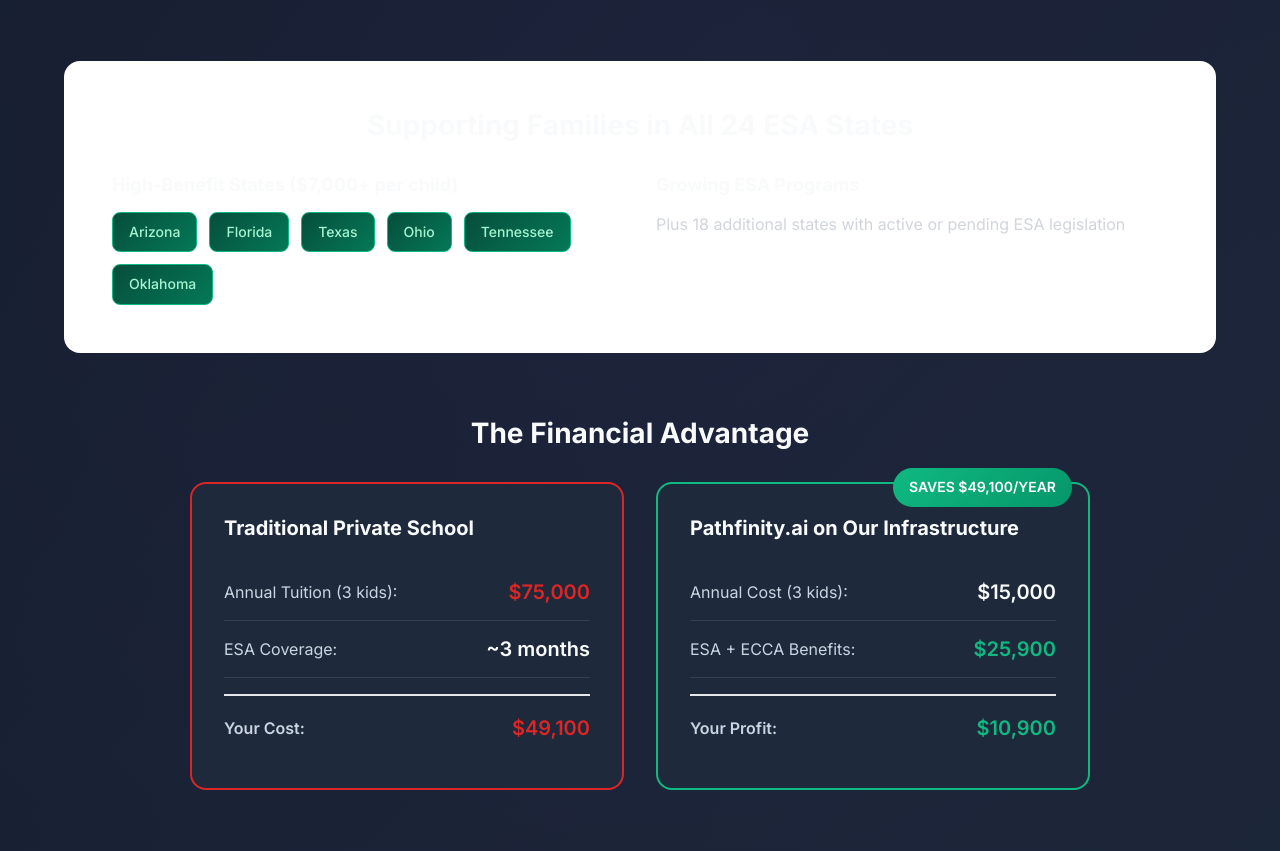
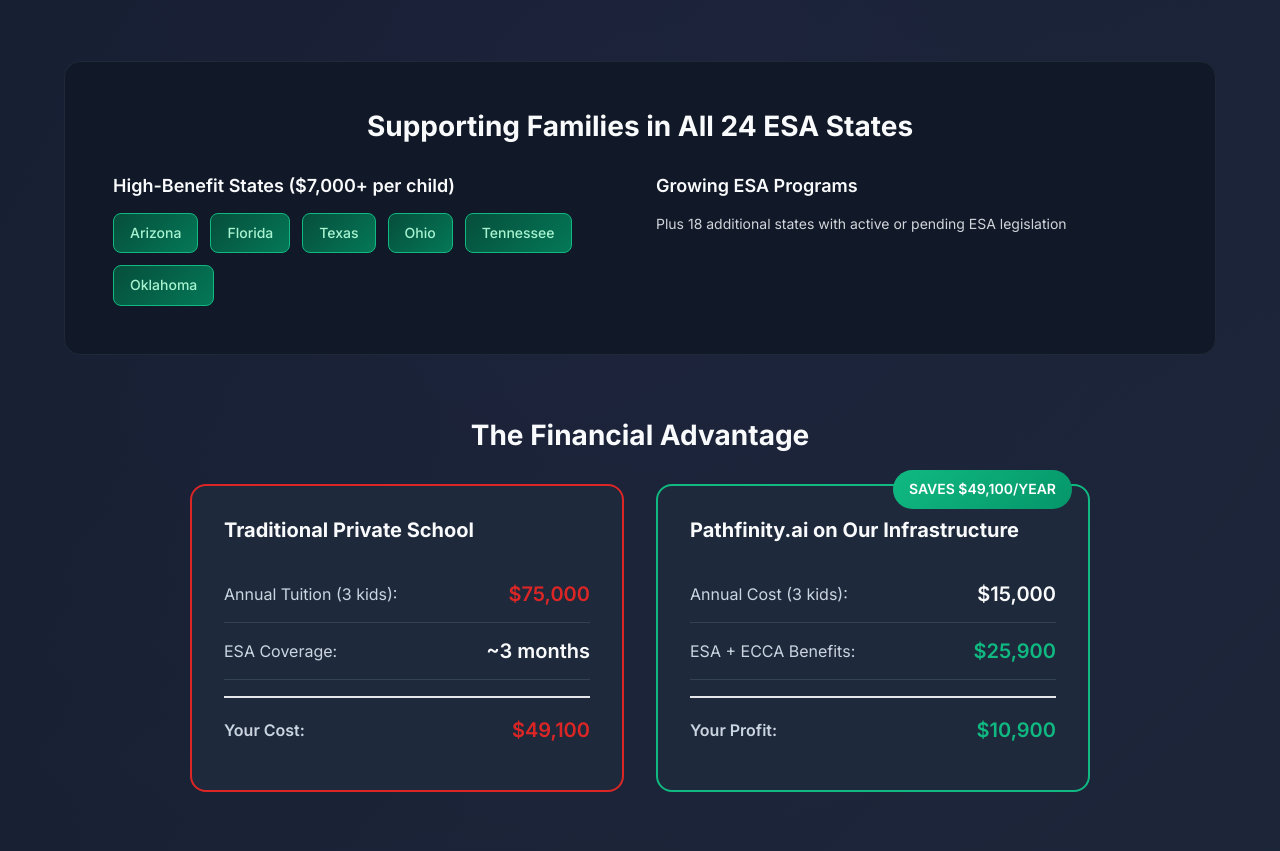
Before and after one commit to rosejohnson3923/esposure-website, a website: page index.html in a window 1280 px wide. Shown: the part 10191-11042 px from the top of the page. Drawn offline with Linux system fonts and the light colour scheme.

Commit message:
Fix: ESA states section now properly displays in dark theme
- Changed background from white to dark (#111827)
- Updated text colors for proper contrast
- Added border for better definition
- Ensures consistency with overall dark theme design

```diff
--- a/assets/css/styles.css
+++ b/assets/css/styles.css
@@ -2433,16 +2433,17 @@
 }
 
 .esa-states {
-    background: white;
+    background: #111827;
     border-radius: 1rem;
     padding: 3rem;
     margin: 3rem 0;
     box-shadow: var(--shadow-md);
+    border: 1px solid #1F2937;
 }
 
 .esa-states h3 {
     font-size: 1.75rem;
-    color: var(--charcoal);
+    color: #F9FAFB;
     text-align: center;
     margin-bottom: 2rem;
 }
@@ -2454,9 +2455,14 @@
 }
 
 .state-group h4 {
-    color: var(--dark-gray);
+    color: #F3F4F6;
     font-size: 1.125rem;
     margin-bottom: 1rem;
+    font-weight: 600;
+}
+.state-group p {
+    color: #D1D5DB;
+    font-size: 0.875rem;
 }
 
 .state-list {
```
